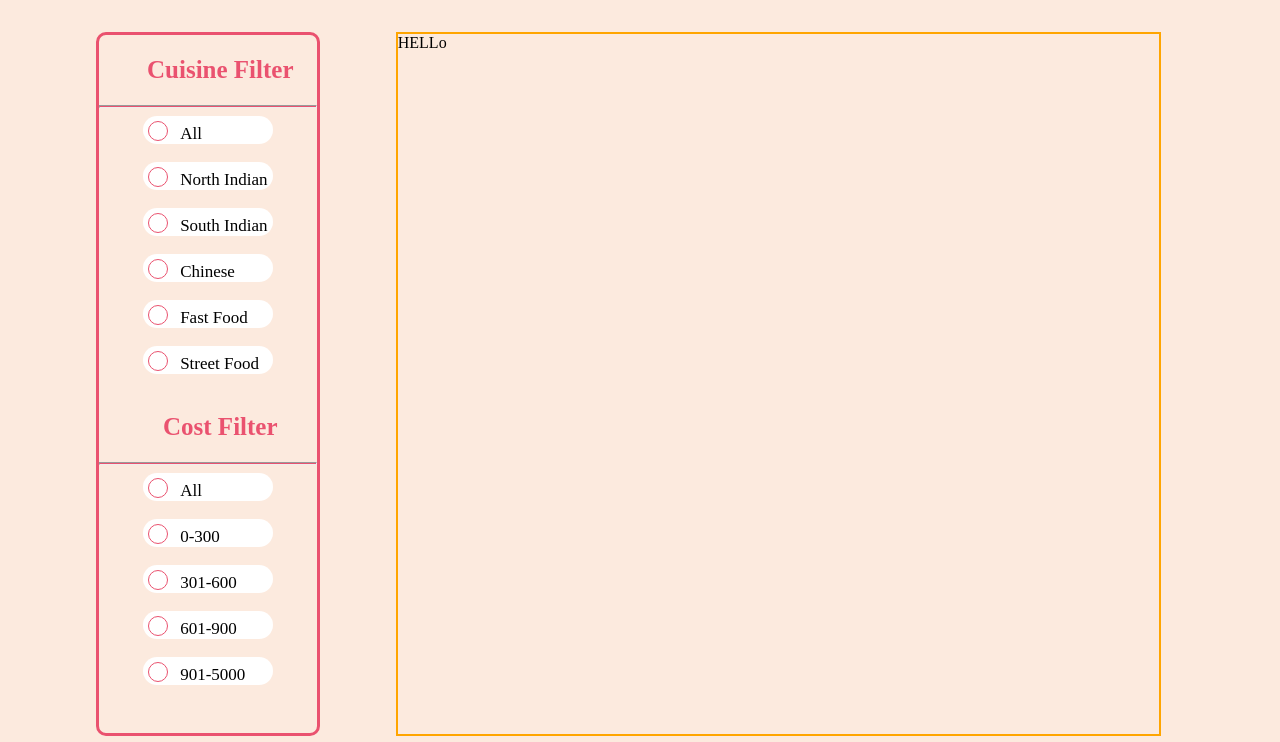
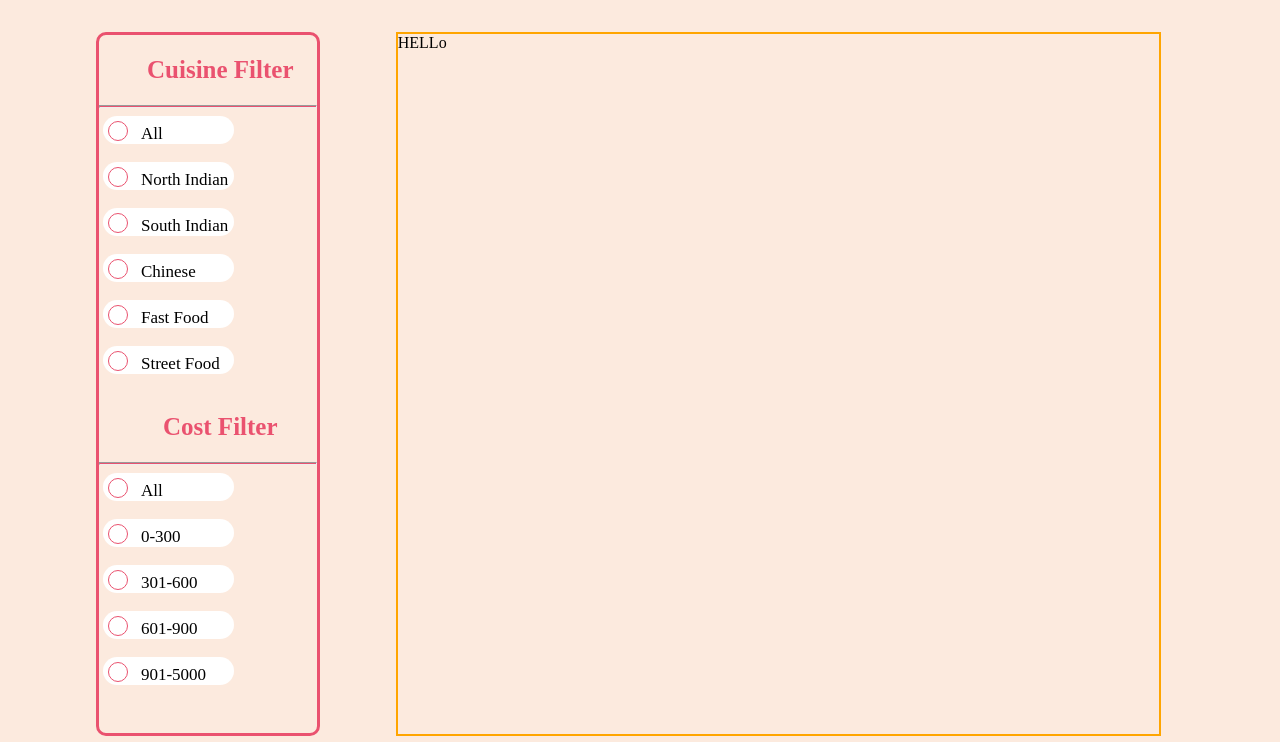
Before and after one commit to RahulBRB/ZomApp-2nd-Page, a plain HTML site: page listing.html in a window 1280 px wide. Shown: the part 56-798 px from the top of the page. Drawn offline with Linux system fonts and the light colour scheme.

Commit message:
Update listing.css

```diff
--- a/listing.css
+++ b/listing.css
@@ -84,7 +84,7 @@ header .buttons{
     background-color: white;
     width:60%;
     border-radius: 40px;
-    margin-left: 20%;
+    margin-left: 2%;
 }
 .label_style label{
     padding-left:2%;
```
